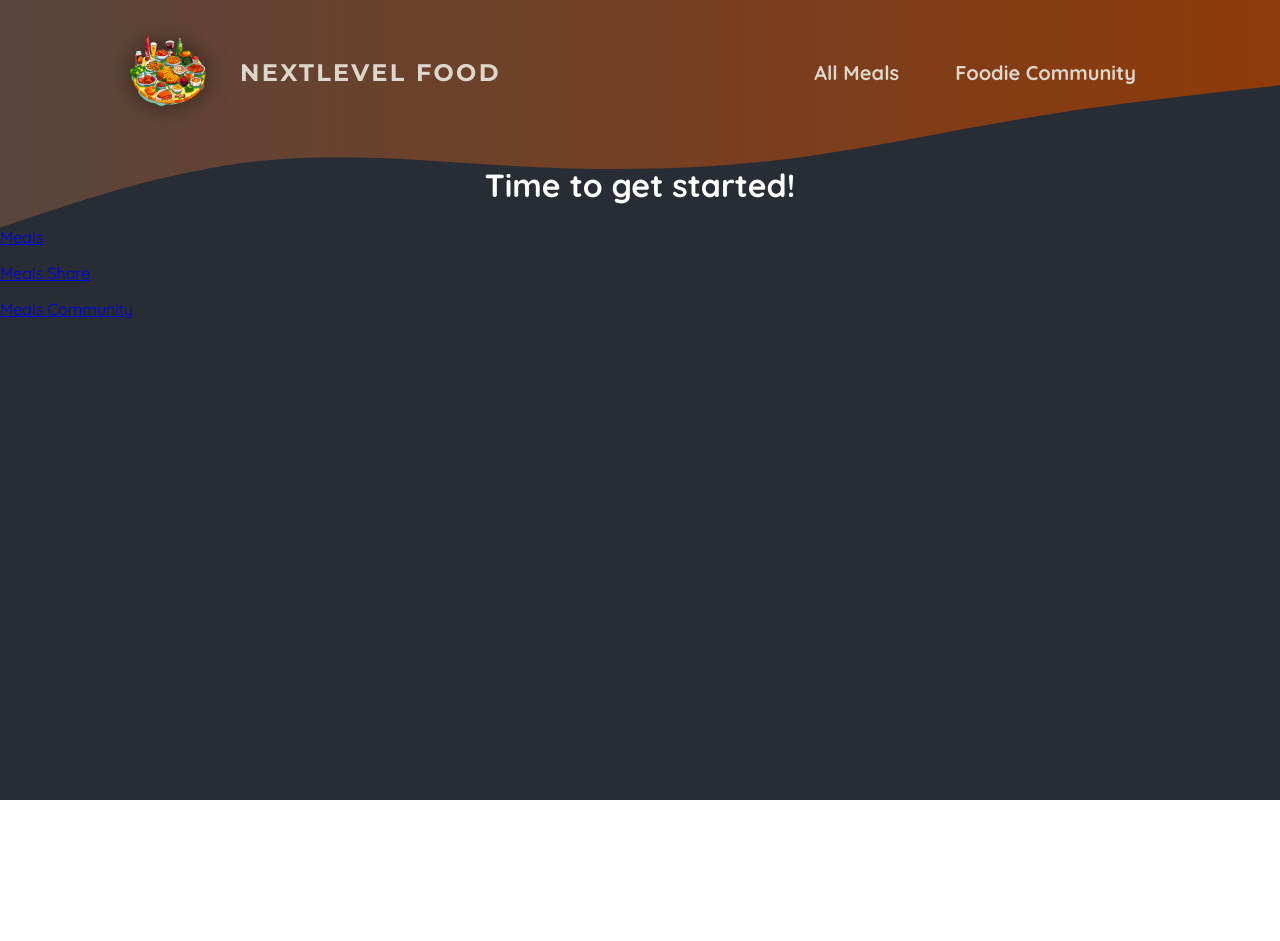
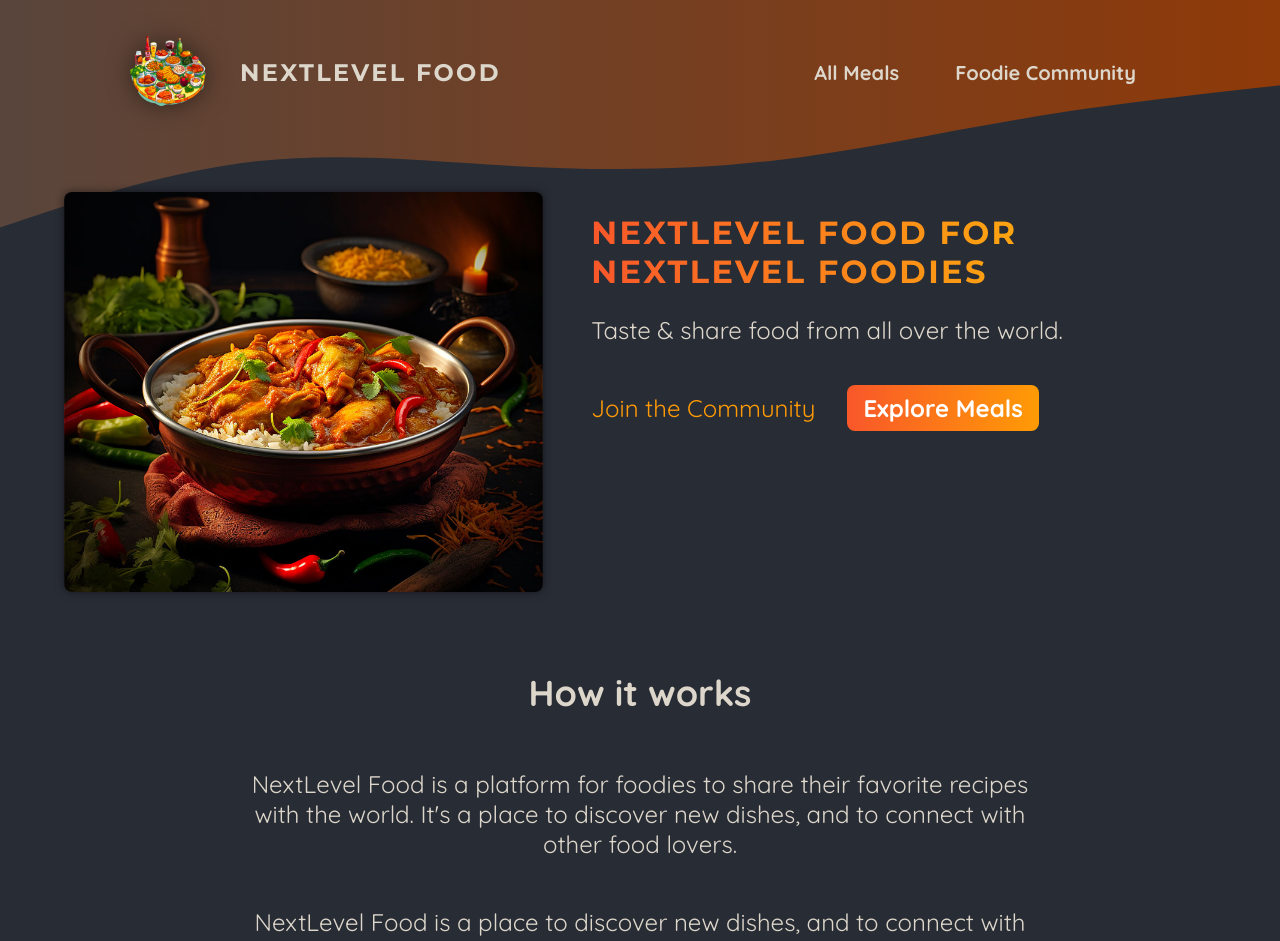
Before and after one commit to agdc101/foodies-next-app, a Next.js app: page / in a window 1280 px wide. Shown: the top 941 px of the page. Before the commit the page ends 800 px from the top, so only its background shows below. Built offline with nearby package versions, Linux system fonts and the light colour scheme.

Commit message:
feat: client image component added

```diff
--- a/app/page.js
+++ b/app/page.js
@@ -1,14 +1,53 @@
-import Link from "next/link";
+import Link from 'next/link';
+
+import styles from './page.module.css';
+import ImageSlideshow from '@/components/images/image-slideshow';
 
 export default function Home() {
   return (
-    <main>
-      <h1 style={{ color: 'white', textAlign: 'center' }}>
-        Time to get started!
-      </h1>
-      <p><Link href="/meals" >Meals</Link></p>
-      <p><Link href="/meals/share" >Meals Share</Link></p>
-      <p><Link href="/meals/community" >Meals Community</Link></p>
-    </main>
+    <>
+      <header className={styles.header}>
+        <div className={styles.slideshow}>
+          <ImageSlideshow />
+        </div>
+        <div>
+          <div className={styles.hero}>
+            <h1>NextLevel Food for NextLevel Foodies</h1>
+            <p>Taste & share food from all over the world.</p>
+          </div>
+          <div className={styles.cta}>
+            <Link href="/community">Join the Community</Link>
+            <Link href="/meals">Explore Meals</Link>
+          </div>
+        </div>
+      </header>
+      <main>
+        <section className={styles.section}>
+          <h2>How it works</h2>
+          <p>
+            NextLevel Food is a platform for foodies to share their favorite
+            recipes with the world. It&apos;s a place to discover new dishes, and to
+            connect with other food lovers.
+          </p>
+          <p>
+            NextLevel Food is a place to discover new dishes, and to connect
+            with other food lovers.
+          </p>
+        </section>
+
+        <section className={styles.section}>
+          <h2>Why NextLevel Food?</h2>
+          <p>
+            NextLevel Food is a platform for foodies to share their favorite
+            recipes with the world. It&apos;s a place to discover new dishes, and to
+            connect with other food lovers.
+          </p>
+          <p>
+            NextLevel Food is a place to discover new dishes, and to connect
+            with other food lovers.
+          </p>
+        </section>
+      </main>
+    </>
   );
 }
--- /dev/null
+++ b/app/page.module.css
@@ -0,0 +1,75 @@
+.header {
+    display: flex;
+    gap: 3rem;
+    margin: 3rem auto;
+    width: 90%;
+    max-width: 75rem;
+  }
+
+  .slideshow {
+    width: 40rem;
+    height: 25rem;
+  }
+
+  .hero {
+    color: #ddd6cb;
+    font-size: 1.5rem;
+  }
+
+  .hero h1 {
+    font-size: 2rem;
+    font-weight: bold;
+    font-family: 'Montserrat', sans-serif;
+    letter-spacing: 0.15rem;
+    text-transform: uppercase;
+    background: linear-gradient(90deg, #f9572a, #ffc905);
+    background-clip: text;
+    -webkit-background-clip: text;
+    -webkit-text-fill-color: transparent;
+  }
+
+  .cta {
+    font-size: 1.5rem;
+    display: flex;
+    gap: 1rem;
+  }
+
+  .cta a {
+    display: inline-block;
+    margin-top: 1rem;
+    padding: 0.5rem 1rem;
+    border-radius: 0.5rem;
+    background: linear-gradient(90deg, #f9572a, #ff9b05);
+    color: #ffffff;
+    font-weight: bold;
+    text-decoration: none;
+  }
+
+  .cta a:hover,
+  .cta a:active {
+    background: linear-gradient(90deg, #fd4715, #f9b241);
+  }
+
+  .cta a:first-child {
+    background: transparent;
+    font-weight: normal;
+    color: #ff9b05;
+    padding-left: 0;
+  }
+
+  .cta a:first-child:hover,
+  .cta a:first-child:active {
+    background: transparent;
+    color: #f9b241;
+  }
+
+  .section {
+    display: flex;
+    flex-direction: column;
+    color: #ddd6cb;
+    font-size: 1.5rem;
+    max-width: 50rem;
+    width: 90%;
+    margin: 2rem auto;
+    text-align: center;
+  }
--- /dev/null
+++ b/components/images/image-slideshow.js
@@ -0,0 +1,50 @@
+'use client';
+
+import { useEffect, useState } from 'react';
+import Image from 'next/image';
+
+import burgerImg from '@/assets/burger.jpg';
+import curryImg from '@/assets/curry.jpg';
+import dumplingsImg from '@/assets/dumplings.jpg';
+import macncheeseImg from '@/assets/macncheese.jpg';
+import pizzaImg from '@/assets/pizza.jpg';
+import schnitzelImg from '@/assets/schnitzel.jpg';
+import tomatoSaladImg from '@/assets/tomato-salad.jpg';
+import classes from './image-slideshow.module.css';
+
+const images = [
+  { image: burgerImg, alt: 'A delicious, juicy burger' },
+  { image: curryImg, alt: 'A delicious, spicy curry' },
+  { image: dumplingsImg, alt: 'Steamed dumplings' },
+  { image: macncheeseImg, alt: 'Mac and cheese' },
+  { image: pizzaImg, alt: 'A delicious pizza' },
+  { image: schnitzelImg, alt: 'A delicious schnitzel' },
+  { image: tomatoSaladImg, alt: 'A delicious tomato salad' },
+];
+
+export default function ImageSlideshow() {
+  const [currentImageIndex, setCurrentImageIndex] = useState(0);
+
+  useEffect(() => {
+    const interval = setInterval(() => {
+      setCurrentImageIndex((prevIndex) =>
+        prevIndex < images.length - 1 ? prevIndex + 1 : 0
+      );
+    }, 5000);
+
+    return () => clearInterval(interval);
+  }, []);
+
+  return (
+    <div className={classes.slideshow}>
+      {images.map((image, index) => (
+        <Image
+          key={index}
+          src={image.image}
+          className={index === currentImageIndex ? classes.active : ''}
+          alt={image.alt}
+        />
+      ))}
+    </div>
+  );
+}
--- /dev/null
+++ b/components/images/image-slideshow.module.css
@@ -0,0 +1,26 @@
+.slideshow {
+    position: relative;
+    width: 100%;
+    height: 100%;
+    border-radius: 8px;
+    overflow: hidden;
+    box-shadow: 0 0 0.5rem rgba(0, 0, 0, 0.5);
+  }
+
+  .slideshow img {
+    width: 100%;
+    height: 100%;
+    object-fit: cover;
+    position: absolute;
+    top: 0;
+    left: 0;
+    opacity: 0;
+    transform: scale(1.1) translateX(-1rem) rotate(-5deg);
+    transition: all 0.5s ease-in-out;
+  }
+
+  .slideshow .active {
+    z-index: 1;
+    opacity: 1;
+    transform: scale(1) translateX(0) rotate(0);
+  }
```
